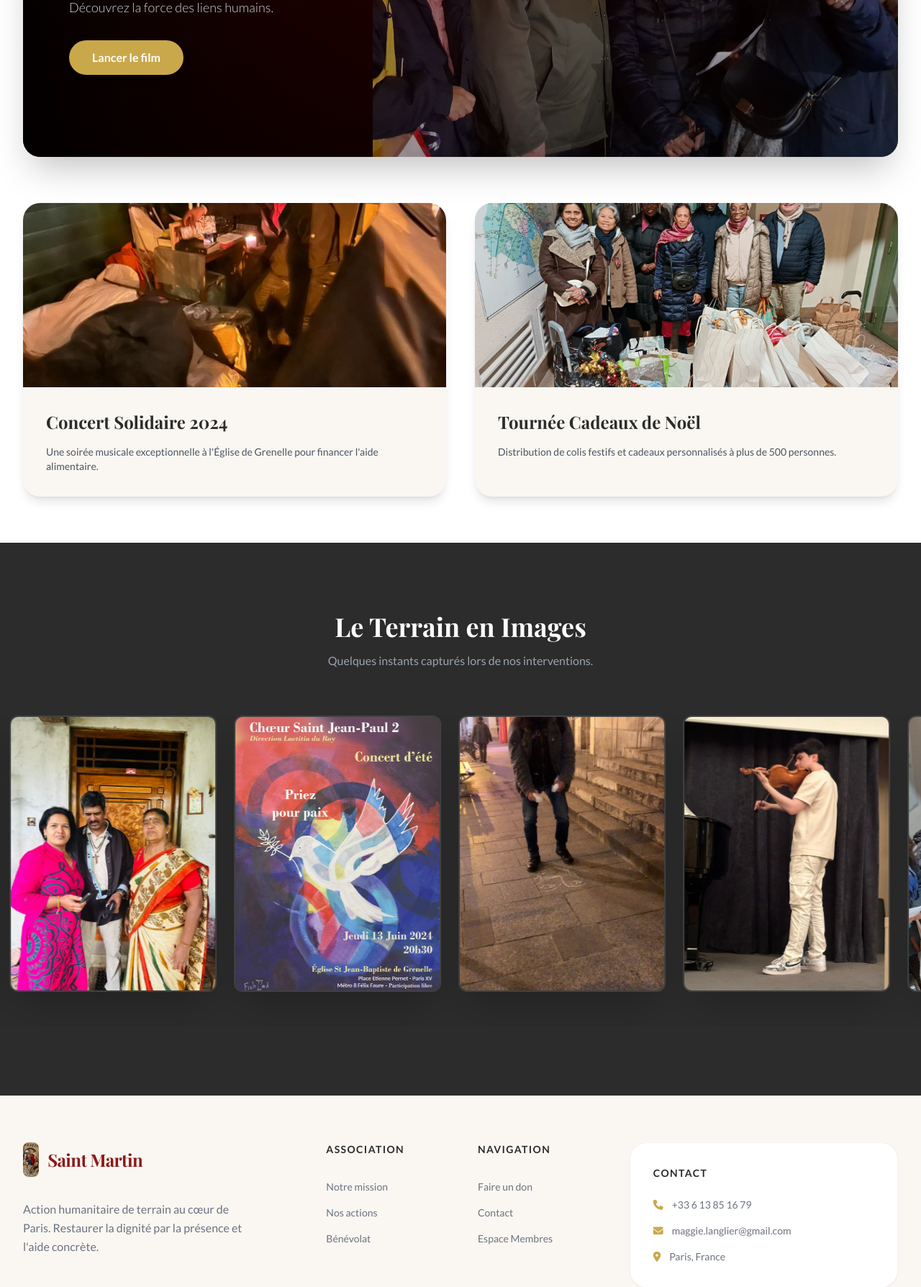
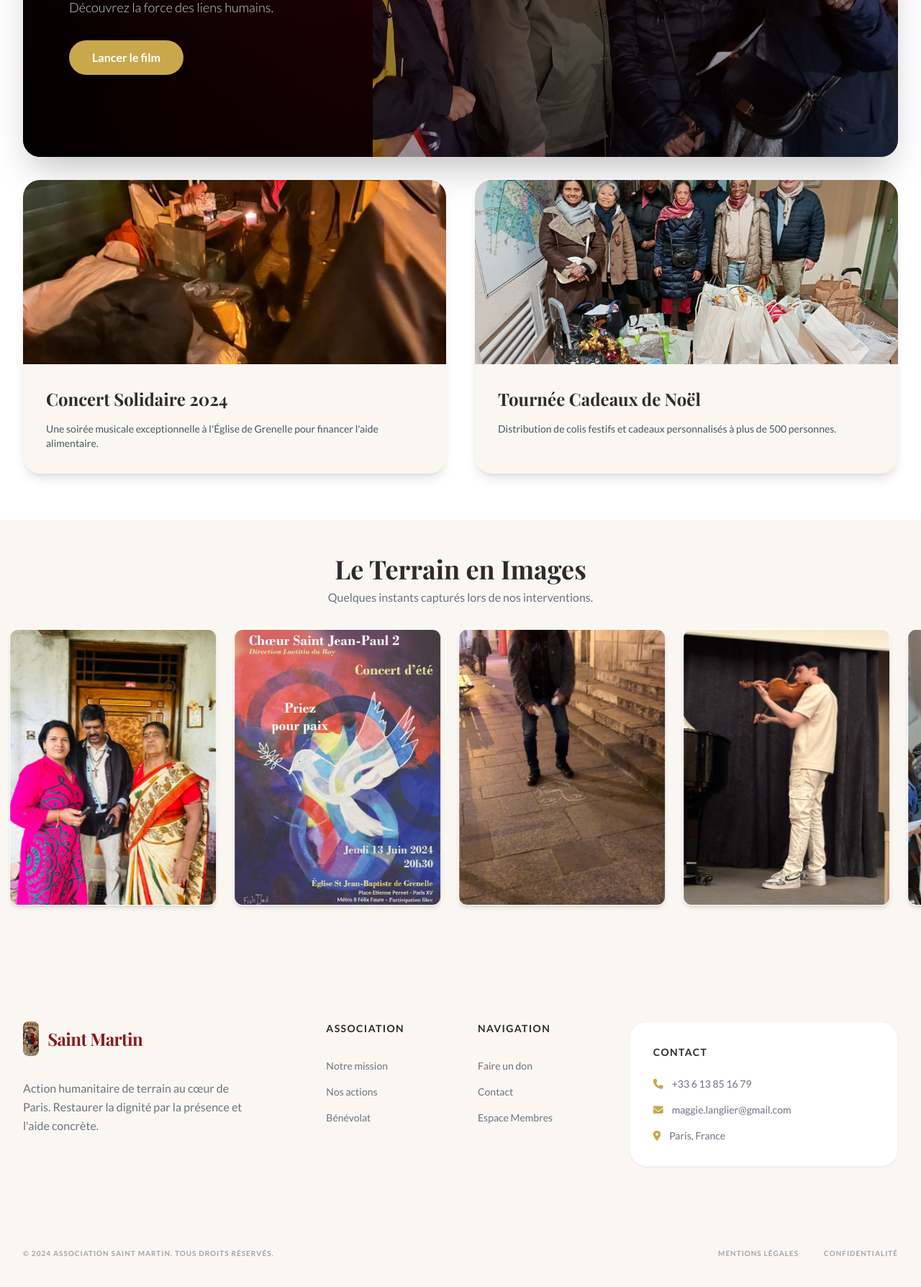
Before and after one commit to bleu-lock/projet_saint_martin, a Flask app: page /projets in a window 1280 px wide. Shown: the part 863-2651 px from the top of the page at 72% size. After the commit the page ends 2608 px from the top, so only its background shows below. Run offline with Flask 3, Linux system fonts and the light colour scheme; some libraries are stand-ins or nearby versions; some web fonts are replaced.

Commit message:
UI: restylage section galerie (fond clair + marges réduites)

```diff
--- a/templates/projets.html
+++ b/templates/projets.html
@@ -19,7 +19,7 @@
     <div class="max-w-7xl mx-auto px-4 sm:px-6 lg:px-8">
 
         <!-- Cinematic Video Player -->
-        <div class="w-full mb-16">
+        <div class="w-full mb-8">
             <div class="relative bg-gradient-to-br from-[#3A0808] via-[#1a0000] to-black rounded-3xl overflow-hidden shadow-2xl flex flex-col md:flex-row group">
                 <div class="relative z-20 flex flex-col justify-center p-10 md:p-16 w-full md:w-2/5 bg-gradient-to-r from-black/90 to-transparent">
                     <div class="flex items-center gap-2 text-asm-gold font-bold text-xs uppercase tracking-[0.22em] mb-6">
@@ -68,10 +68,10 @@
 </section>
 
 <!-- Infinite Marquee Gallery (CORRECTED) -->
-<section class="py-24 bg-asm-dark overflow-hidden">
-    <div class="text-center mb-16">
-        <h2 class="text-4xl font-serif font-bold text-white mb-4">Le Terrain en Images</h2>
-        <p class="text-gray-400">Quelques instants capturés lors de nos interventions.</p>
+<section class="py-12 bg-asm-offwhite overflow-hidden">
+    <div class="text-center mb-8">
+        <h2 class="text-4xl font-serif font-bold text-asm-dark mb-2">Le Terrain en Images</h2>
+        <p class="text-gray-500">Quelques instants capturés lors de nos interventions.</p>
     </div>
 
     <style>
@@ -93,7 +93,7 @@
             {% for _ in range(2) %}
             <div class="flex gap-6 px-3" style="min-width:max-content;">
                 {% for img in imgs %}
-                <div class="w-72 h-96 flex-shrink-0 group rounded-xl overflow-hidden shadow-2xl border-2 border-white/10">
+                <div class="w-72 h-96 flex-shrink-0 group rounded-xl overflow-hidden shadow-md border border-white">
                     <img src="{{ url_for('static', filename=img) }}" class="w-full h-full object-cover group-hover:scale-110 transition-transform duration-700">
                 </div>
                 {% endfor %}
```
